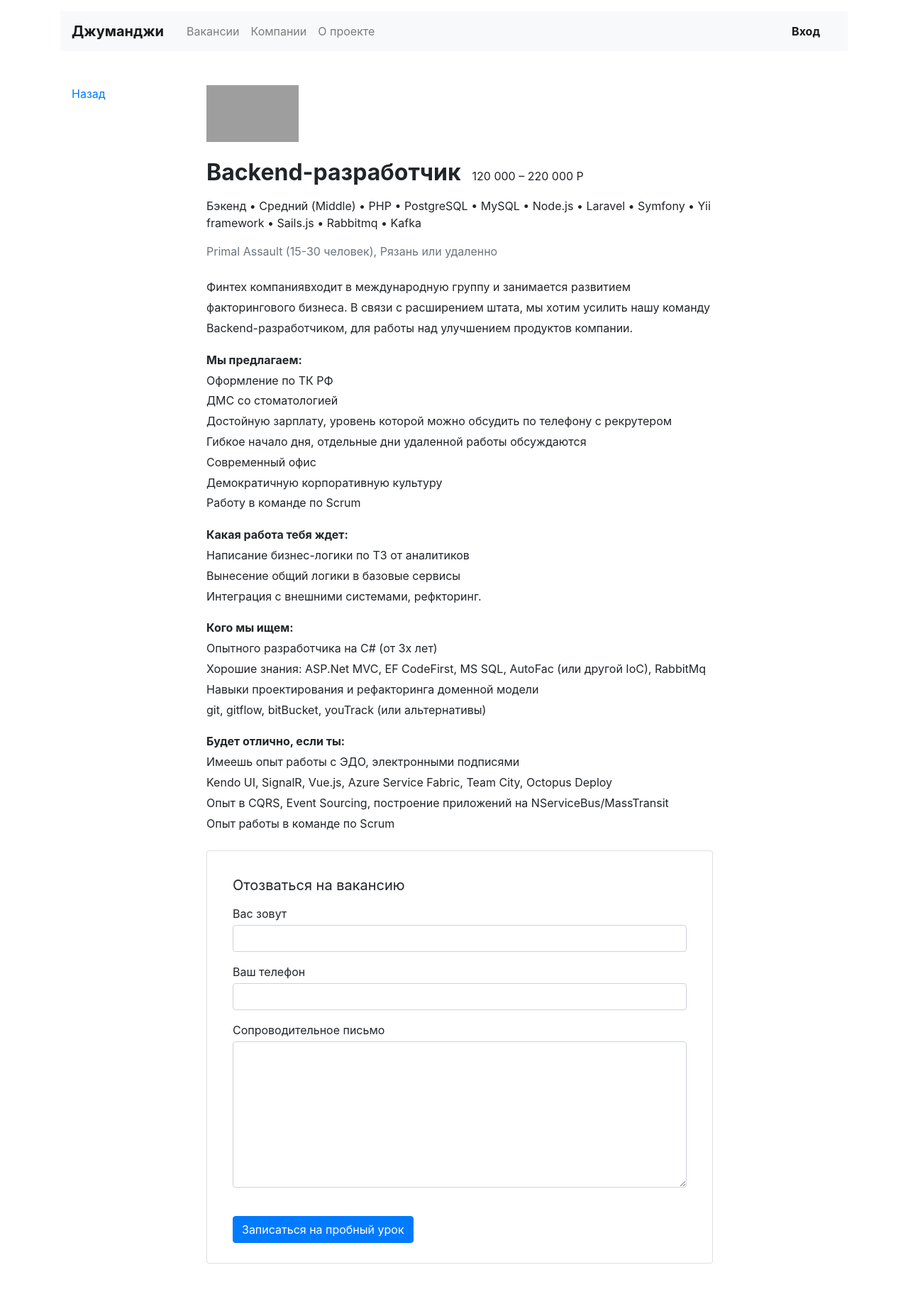
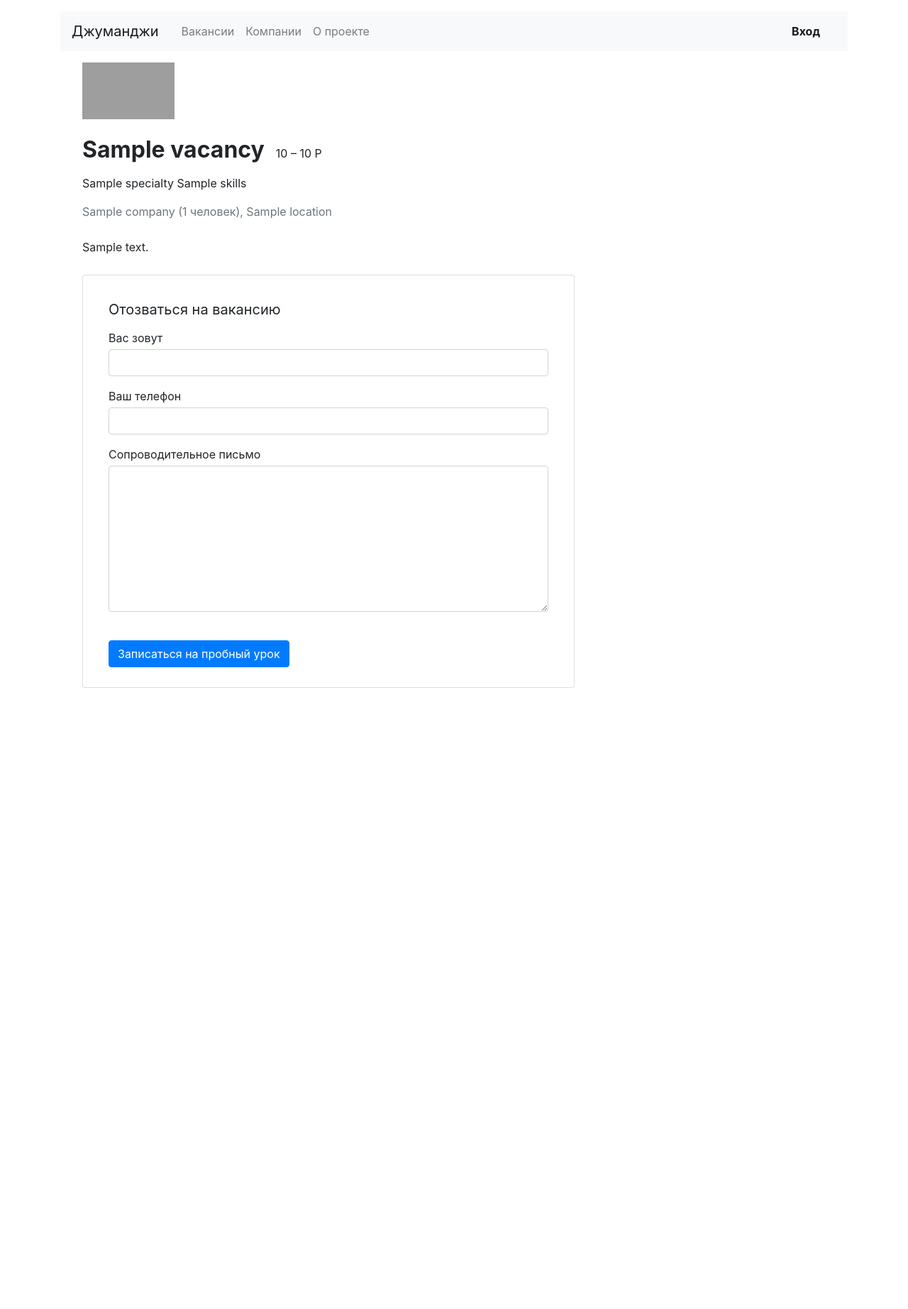
Before and after one commit to evgeniitsvetkov/jumanji, a Django app: template vacancies/templates/vacancies/vacancy.html in a window 1280 px wide. Shown: the whole page at 71% size. After the commit the page ends 969 px from the top, so only its background shows below. Run offline with Django 3.2, Linux system fonts and the light colour scheme; the template is opened without the code that fills it: most values are stand-ins (such as "Sample title", 1, 10 or a date in 2020); some libraries are stand-ins or nearby versions; grey boxes are pictures that could not be loaded.

Commit message:
Get data from models to render vacancy page. Update VacancyView

```diff
--- a/vacancies/templates/vacancies/vacancy.html
+++ b/vacancies/templates/vacancies/vacancy.html
@@ -1,85 +1,18 @@
-<!DOCTYPE html>
-<html lang="ru">
+{% extends 'vacancies/base.html' %}
 
-<head>
-  <meta charset="UTF-8">
-  <title>Вакансия | Джуманджи</title>
-  <meta name="viewport" content="width=device-width, initial-scale=1.0, user-scalable=no">
-  <link rel="stylesheet" href="https://stackpath.bootstrapcdn.com/bootstrap/4.3.1/css/bootstrap.min.css" integrity="sha384-ggOyR0iXCbMQv3Xipma34MD+dH/1fQ784/j6cY/iJTQUOhcWr7x9JvoRxT2MZw1T" crossorigin="anonymous">
-</head>
+{% block content %}
 
-<body>
-  <header class="container mt-3">
-    <nav class="navbar navbar-expand-lg navbar-light bg-light">
-      <a class="navbar-brand mr-4 font-weight-bold" href="#">Джуманджи</a>
-      <button class="navbar-toggler" type="button" data-toggle="collapse" data-target="#navbarNav" aria-controls="navbarNav" aria-expanded="false" aria-label="Toggle navigation">
-        <span class="navbar-toggler-icon"></span>
-      </button>
-      <div class="collapse navbar-collapse justify-content-between" id="navbarNav">
-        <ul class="navbar-nav col-10">
-          <li class="nav-item">
-            <a class="nav-link" href="#">Вакансии</a>
-          </li>
-          <li class="nav-item">
-            <a class="nav-link" href="#">Компании</a>
-          </li>
-          <li class="nav-item">
-            <a class="nav-link" href="#">О проекте</a>
-          </li>
-        </ul>
-        <ul class="navbar-nav col-2 justify-content-end">
-          <li class="nav-item active">
-            <a href="#" class="nav-link font-weight-bold">Вход</a>
-          </li>
-        </ul>
-      </div>
-    </nav>
-  </header>
-
-  <main class="container mt-3 pb-5">
-    <div class="row mt-5">
-      <div class="col-12 col-lg-2">
-        <div class="pl-3 mb-5">
-          <p><a href="#">Назад</a></p>
-        </div>
-      </div>
       <div class="col-12 col-lg-8">
         <section class="pl-3">
           <a href="#"><img src="https://place-hold.it/130x80" width="130" height="80" alt=""></a>
           <div class="d-flex align-items-baseline align-content-baseline">
-            <h1 class="h2 mt-4 font-weight-bold" >Backend-разработчик</h1>
-            <p class="m-0 pl-3">120 000 – 220 000 Р</p>
+            <h1 class="h2 mt-4 font-weight-bold" >{{ vacancy.title }}</h1>
+            <p class="m-0 pl-3">{{ vacancy.salary_min }} – {{ vacancy.salary_max }} Р</p>
           </div>
-          <p class="mt-2">Бэкенд • Средний (Middle) • PHP • PostgreSQL • MySQL • Node.js • Laravel • Symfony • Yii framework • Sails.js • Rabbitmq • Kafka</p>
-          <p class="text-muted mb-4">Primal Assault (15-30 человек), Рязань или удаленно</p>
+          <p class="mt-2">{{ specialty.title }} {{ vacancy.skills }}</p>
+          <p class="text-muted mb-4">{{ company.name }} ({{ company.employee_count }} человек), {{ company.location }}</p>
           <div style="line-height: 1.8;">
-            <p>Финтех компаниявходит в международную группу  и занимается развитием факторингового бизнеса. В связи с расширением штата, мы хотим усилить нашу команду Backend-разработчиком, для работы над улучшением продуктов компании.</p>
-            <p><b>Мы предлагаем: </b><br>
-              Оформление по ТК РФ<br>
-              ДМС со стоматологией<br>
-              Достойную зарплату, уровень которой можно обсудить по телефону с рекрутером<br>
-              Гибкое начало дня, отдельные дни удаленной работы обсуждаются<br>
-              Современный офис<br>
-              Демократичную корпоративную культуру<br>
-              Работу в команде по Scrum
-            </p>
-            <p><b>Какая работа тебя ждет: </b><br>
-              Написание бизнес-логики по ТЗ от аналитиков<br>
-              Вынесение общий логики в базовые сервисы<br>
-              Интеграция с внешними системами, рефкторинг.
-            </p>
-            <p><b>Кого мы ищем: </b><br>
-              Опытного разработчика на C# (от 3х лет)<br>
-              Хорошие знания: ASP.Net MVC, EF CodeFirst, MS SQL, AutoFac (или другой IoC), RabbitMq <br>
-              Навыки проектирования и рефакторинга доменной модели <br>
-              git, gitflow, bitBucket, youTrack (или альтернативы)
-            </p>
-            <p><b>Будет отлично, если ты:</b><br>
-              Имеешь опыт работы с ЭДО, электронными подписями<br>
-              Kendo UI, SignalR, Vue.js, Azure Service Fabric, Team City, Octopus Deploy<br>
-              Опыт в CQRS, Event Sourcing, построение приложений на NServiceBus/MassTransit<br>
-              Опыт работы в команде по Scrum
-            </p>
+            <p>{{ vacancy.description }}</p>
           </div>
           <form action="/echo" class="card mt-4 mb-3">
             <div class="card-body mx-3">
@@ -101,10 +34,5 @@
           </form>
         </section>
       </div>
-    </div>
-  </main>
-  <script src="https://code.jquery.com/jquery-3.2.1.slim.min.js" integrity="sha384-KJ3o2DKtIkvYIK3UENzmM7KCkRr/rE9/Qpg6aAZGJwFDMVNA/GpGFF93hXpG5KkN" crossorigin="anonymous"></script>
-  <script src="https://cdnjs.cloudflare.com/ajax/libs/popper.js/1.12.9/umd/popper.min.js" integrity="sha384-ApNbgh9B+Y1QKtv3Rn7W3mgPxhU9K/ScQsAP7hUibX39j7fakFPskvXusvfa0b4Q" crossorigin="anonymous"></script>
-  <script src="https://maxcdn.bootstrapcdn.com/bootstrap/4.0.0/js/bootstrap.min.js" integrity="sha384-JZR6Spejh4U02d8jOt6vLEHfe/JQGiRRSQQxSfFWpi1MquVdAyjUar5+76PVCmYl" crossorigin="anonymous"></script>
-</body>
-</html>
+
+{% endblock %}
```
Also changed, not shown: vacancies/views.py (+8 -1 lines).
